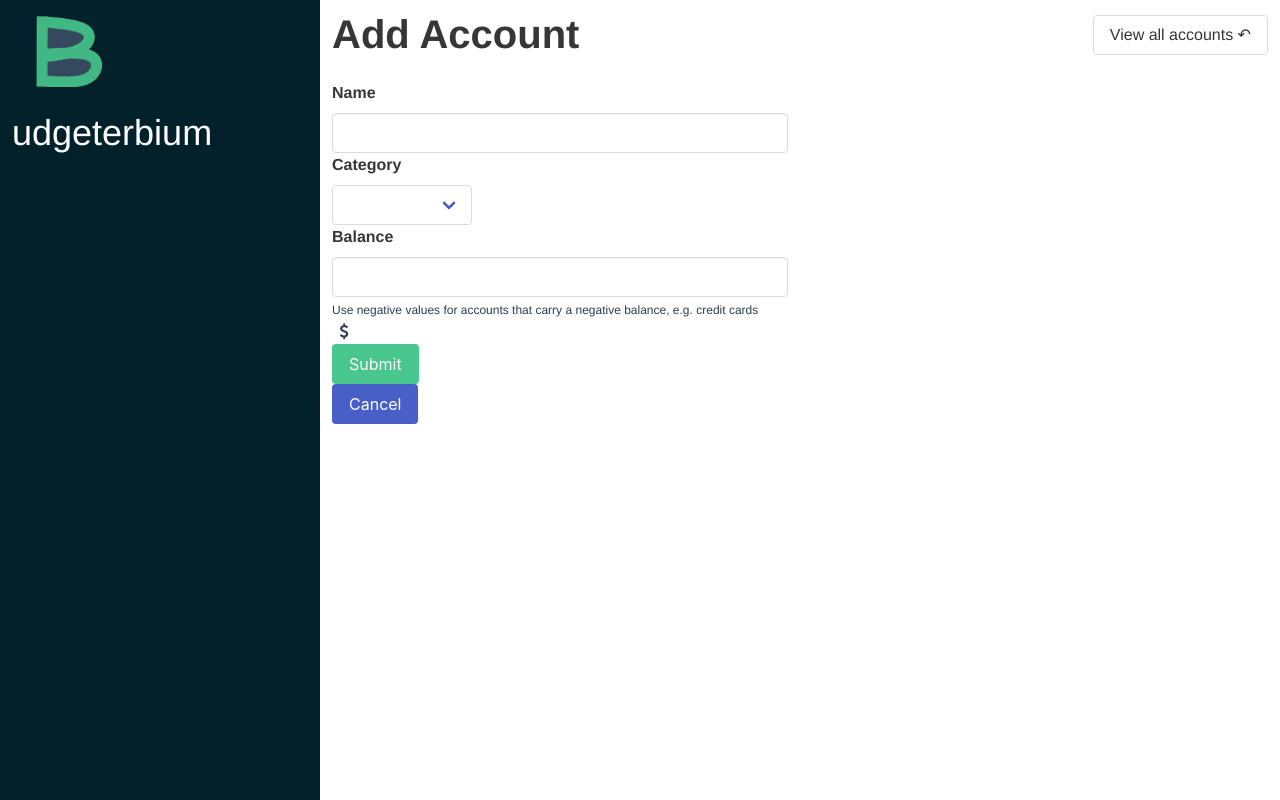
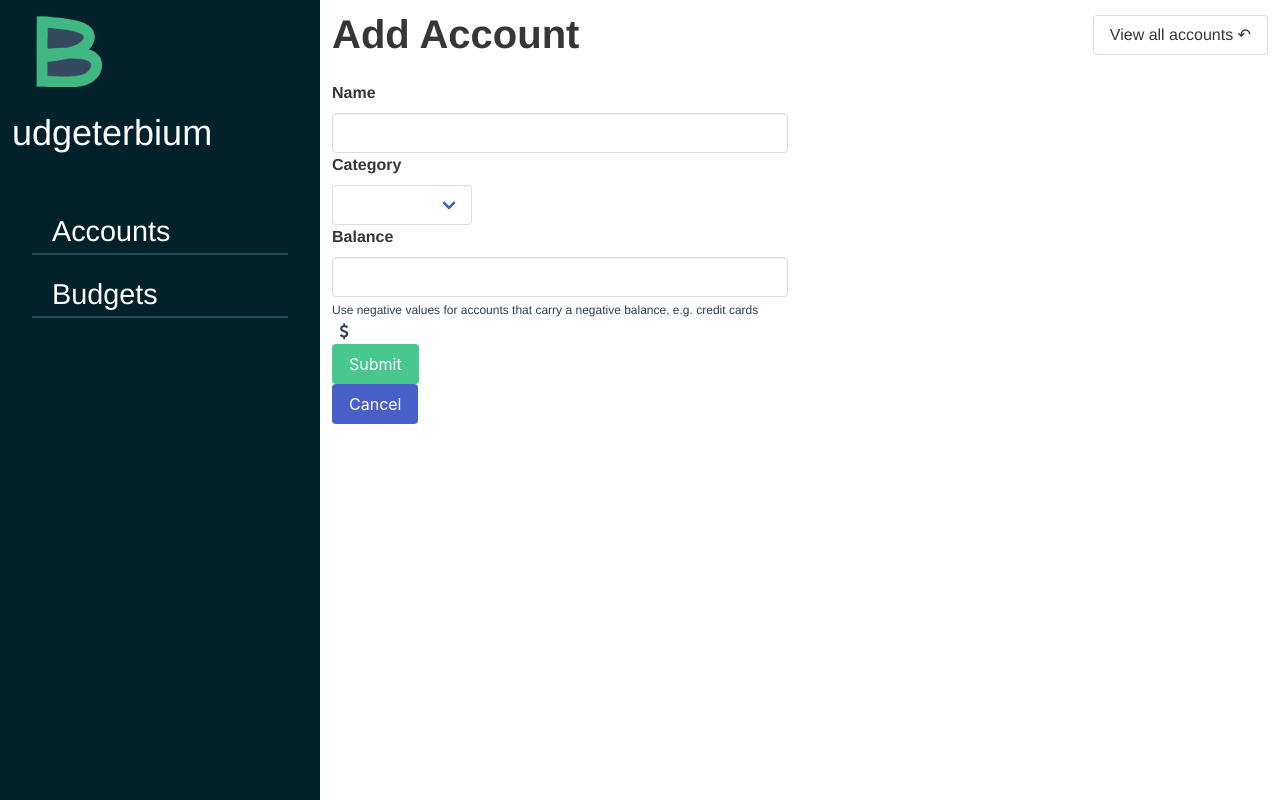
Before and after one commit to german95n/VueTutorialBudgeterbium, a Vue app: page /accounts/create in a window 1280 px wide. Built offline with nearby package versions, Linux system fonts and the light colour scheme.

Commit message:
Add navigation to the website. Moved links in the components to the navigation.

```diff
--- a/src/app/App.vue
+++ b/src/app/App.vue
@@ -3,6 +3,7 @@
     <div class="columns app-container">
       <div class="column is-3 sidebar">
         <span class="brand"><img src="../assets/logo.png">udgeterbium</span>
+        <navigation></navigation>
       </div>
       <div class="column">
         <router-view></router-view>
@@ -12,8 +13,13 @@
 </template>
 
 <script>
+import { Navigation } from './navigation/components';
+
 export default {
-  name: 'app'
+  name: 'app',
+  components: {
+    Navigation
+  }
 };
 </script>
 
--- a/src/app/accounts/components/AccountsList.vue
+++ b/src/app/accounts/components/AccountsList.vue
@@ -1,4 +1,3 @@
-
 <template>
   <div id="accounts-list-view">
 
@@ -12,9 +11,6 @@
         </div>
       </div>
     </nav>
-
-
-    <router-link :to="{ name: 'budgetsList' }">View budgets</router-link>
 
     <table class="table is-bordered">
       <thead>
@@ -45,27 +41,33 @@
 <script>
 import { mapState, mapActions } from 'vuex';
 import { CATEGORIES } from '../../../consts';
+
 export default {
   name: 'accounts-list-view',
+
   data () {
     return {
       categories: CATEGORIES
     };
   },
+
   mounted () {
     this.loadAccounts();
   },
+
   methods: {
     ...mapActions([
       'deleteAccount',
       'loadAccounts'
     ]),
+
     confirmDeleteAccount (account) {
       if (confirm(`Are you sure you want to delete ${account.name}?`)) {
         this.deleteAccount(account);
       }
     }
   },
+
   computed: {
     ...mapState({
       'accounts': state => state.accounts.accounts
@@ -75,4 +77,5 @@ export default {
 </script>
 
 <style scoped lang='scss'>
+
 </style>
--- a/src/app/accounts/routes.js
+++ b/src/app/accounts/routes.js
@@ -4,7 +4,7 @@ export default [
   {
     path: '/',
     component: components.AccountsList,
-    name: 'accountsListView'
+    name: 'accountsList'
   },
   {
     path: '/accounts/create',
--- a/src/app/budgets/components/BudgetsList.vue
+++ b/src/app/budgets/components/BudgetsList.vue
@@ -11,8 +11,6 @@
         </div>
       </div>
     </nav>
-
-    <router-link :to="{ name: 'accountsList' }">View accounts</router-link>
 
     <table class="table is-bordered">
       <thead>
--- a/src/app/budgets/routes.js
+++ b/src/app/budgets/routes.js
@@ -3,7 +3,8 @@ import * as components from './components';
 export default [
   {
     path: '/budgets',
-    component: components.BudgetsList
+    component: components.BudgetsList,
+    name: 'budgetsList'
   },
   {
     path: '/budgets/create',
--- /dev/null
+++ b/src/app/navigation/components/Navigation.vue
@@ -0,0 +1,31 @@
+<template>
+  <div id="navigation-view">
+    <ul>
+      <li><router-link :to="{ name: 'accountsList' }">Accounts</router-link></li>
+      <li><router-link :to="{ name: 'budgetsList' }">Budgets</router-link></li>
+    </ul>
+  </div>
+</template>
+
+<script>
+export default {
+  name: 'navigation'
+};
+</script>
+
+<style scoped lang='scss'>
+  ul {
+    margin-top: 50px;
+
+    li {
+      border-bottom: 2px solid rgb(31, 78, 93);
+      font-size: 1.8em;
+      padding-left: 20px;
+      margin: 18px 20px;
+
+      a {
+        color: #ffffff;
+      }
+    }
+  }
+</style>
--- /dev/null
+++ b/src/app/navigation/components/index.js
@@ -0,0 +1 @@
+export { default as Navigation } from './Navigation';
--- /dev/null
+++ b/src/app/navigation/index.js
@@ -0,0 +1 @@
+export { default as vuex } from './vuex';
--- /dev/null
+++ b/src/app/navigation/vuex/actions.js
@@ -0,0 +1,3 @@
+export const doSomething = ({ commit }, data) => {
+  commit('DO_SOMETHING', { data: data });
+};
--- /dev/null
+++ b/src/app/navigation/vuex/mutations.js
@@ -0,0 +1,5 @@
+export default {
+  DO_SOMETHING (state, { data }) {
+    state.something = data;
+  }
+};
```
Also changed, not shown: src/app/navigation/vuex/index.js (added, +12 -0 lines).
